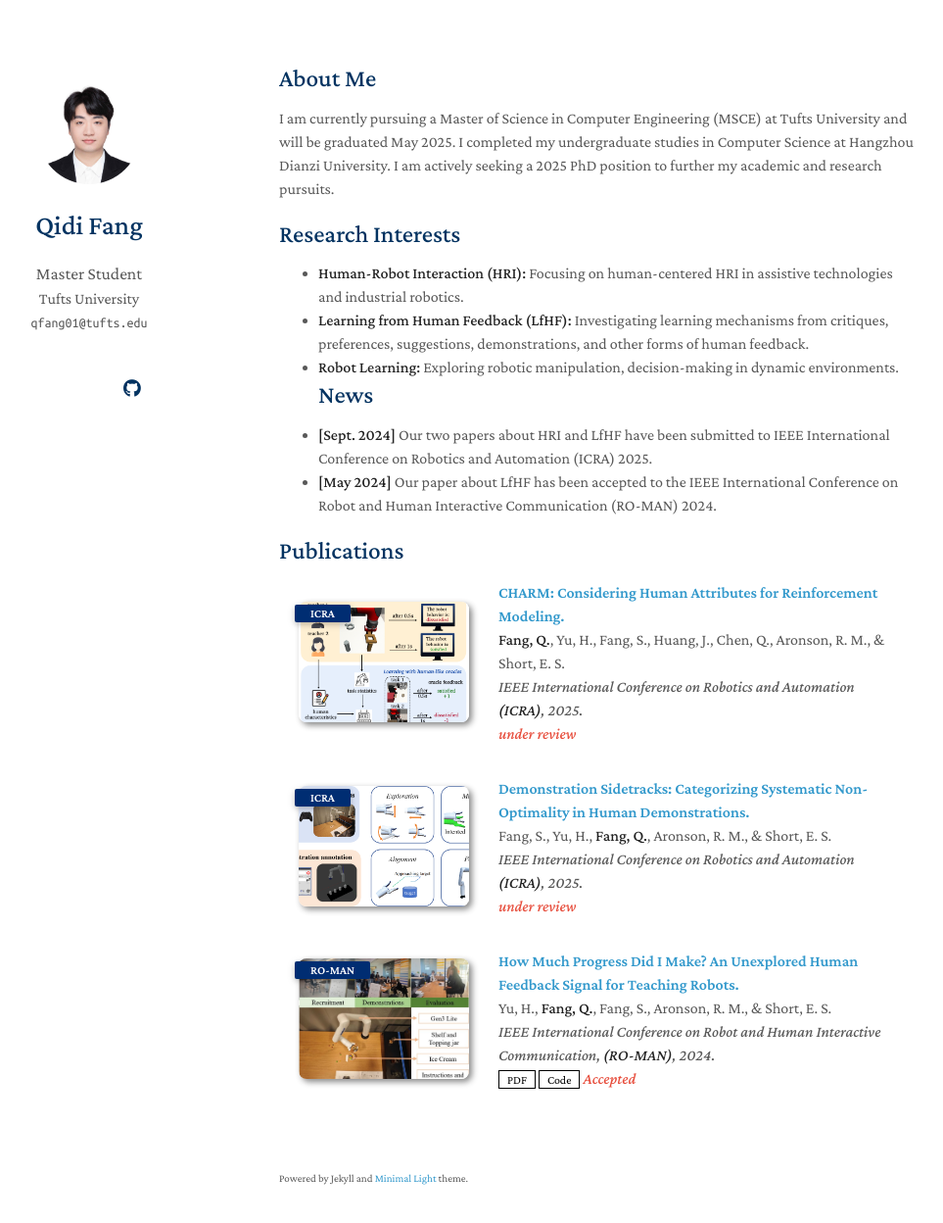
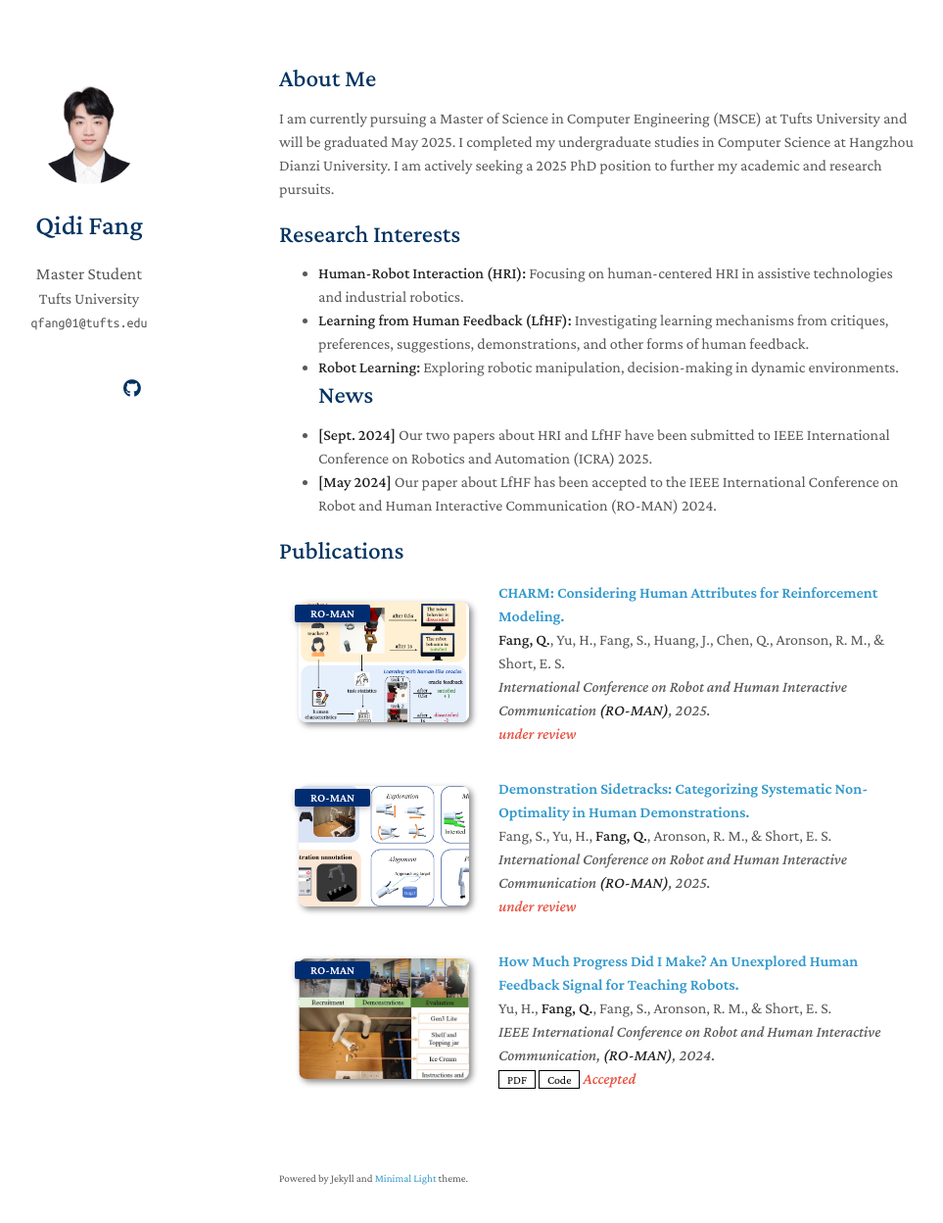
Before and after one commit to NoahF1205/qidifang.github.io, a Jekyll site: the page built from index.md, in a window 1280 px wide and 1283 px high. Shown: the top 1248 px of the window at 98% size, without its empty margins (185-1148 px from the left). Built offline with Jekyll 4.4.1, drawn with Linux system fonts in a browser that asks for light colours; a style sheet for code colours, icons or effects is not loaded; our own code applies the rules of GitHub Pages for plain Markdown files.

Commit message:
Update publications.yml

```diff
--- a/_data/publications.yml
+++ b/_data/publications.yml
@@ -2,8 +2,8 @@ main:
 
   - title: "CHARM: Considering Human Attributes for Reinforcement Modeling."
     authors: <strong>Fang, Q.</strong>, Yu, H., Fang, S., Huang, J., Chen, Q., Aronson, R. M., & Short, E. S.
-    conference_short: ICRA
-    conference: IEEE International Conference on Robotics and Automation <strong>(ICRA)</strong>, 2025.
+    conference_short: RO-MAN
+    conference: International Conference on Robot and Human Interactive Communication <strong>(RO-MAN)</strong>, 2025.
     pdf:
     code:
     bibtex:
@@ -12,8 +12,8 @@ main:
 
   - title: "Demonstration Sidetracks: Categorizing Systematic Non-Optimality in Human Demonstrations."
     authors: Fang, S., Yu, H., <strong>Fang, Q.</strong>, Aronson, R. M., & Short, E. S.
-    conference_short: ICRA
-    conference: IEEE International Conference on Robotics and Automation <strong>(ICRA)</strong>, 2025.
+    conference_short: RO-MAN
+    conference: International Conference on Robot and Human Interactive Communication <strong>(RO-MAN)</strong>, 2025.
     pdf:
     code:
     bibtex:
```
